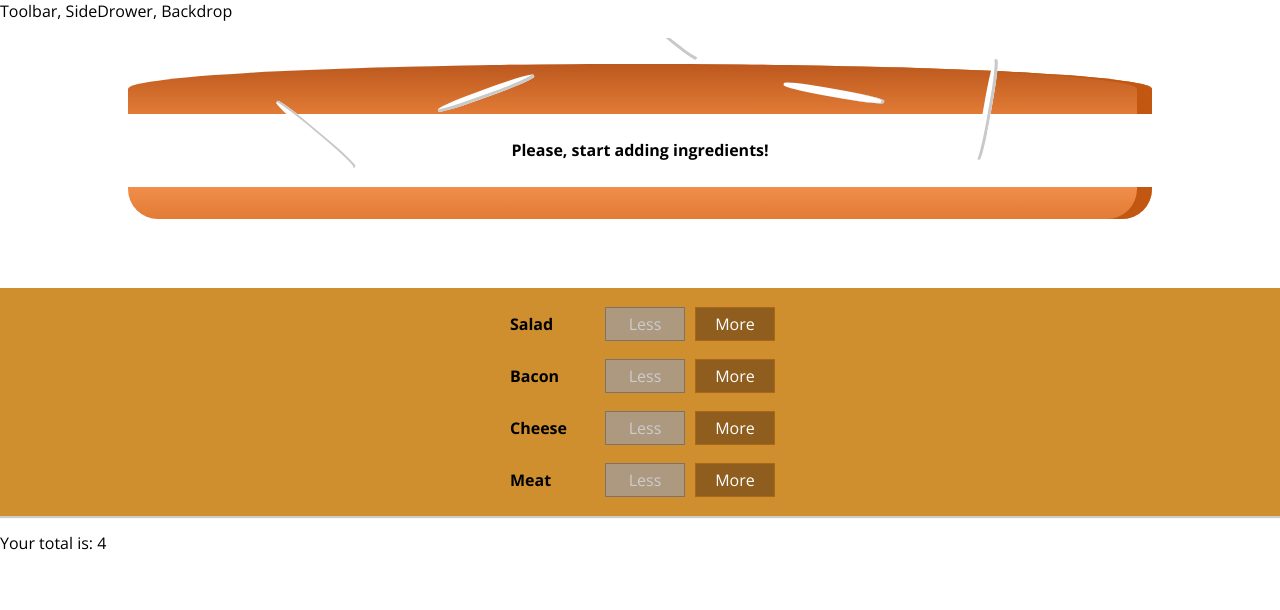
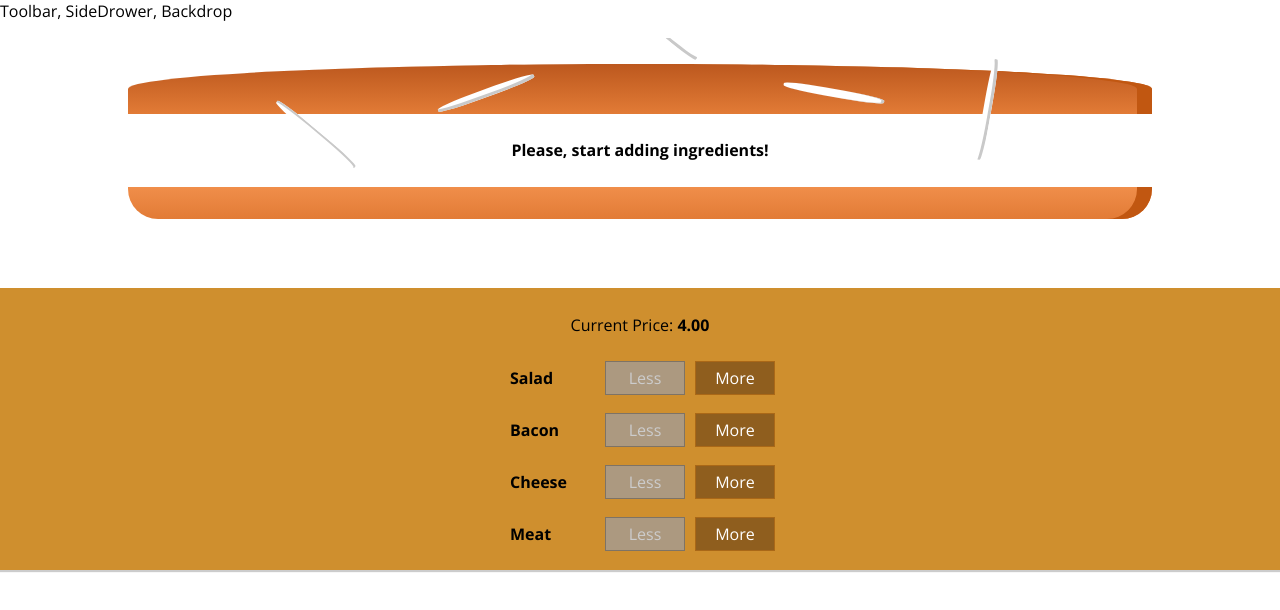
Before and after one commit to mjormy/burger-builder, a React (Create React App) app: page / in a window 1280 px wide. Shown: the top 610 px of the page. Built offline with nearby package versions, Linux system fonts and the light colour scheme.

Commit message:
Agregado el precio como parte de BuildControls

```diff
--- a/src/components/Burger/BuildControls/BuildControls.js
+++ b/src/components/Burger/BuildControls/BuildControls.js
@@ -12,6 +12,7 @@
 
 const buildControls = (props) => (
   <div className={classes.BuildControls}>
+    <p>Current Price: <strong>{props.price.toFixed(2)}</strong></p>
     {controls.map(ctrl => (
       <BuildControl
         key={ctrl.label}
--- a/src/containers/BurgerBuilder/BurgerBuilder.js
+++ b/src/containers/BurgerBuilder/BurgerBuilder.js
@@ -65,8 +65,8 @@
         <BuildControls
           ingredientAdded={this.addIngredientHandler}
           ingredientRemoved={this.removeIngredientHandler}
-          disabled={disabledInfo}/>
-        <p>Your total is: {this.state.totalPrice}</p>
+          disabled={disabledInfo}
+          price={this.state.totalPrice}/>
       </Aux>
     );
   }
```
